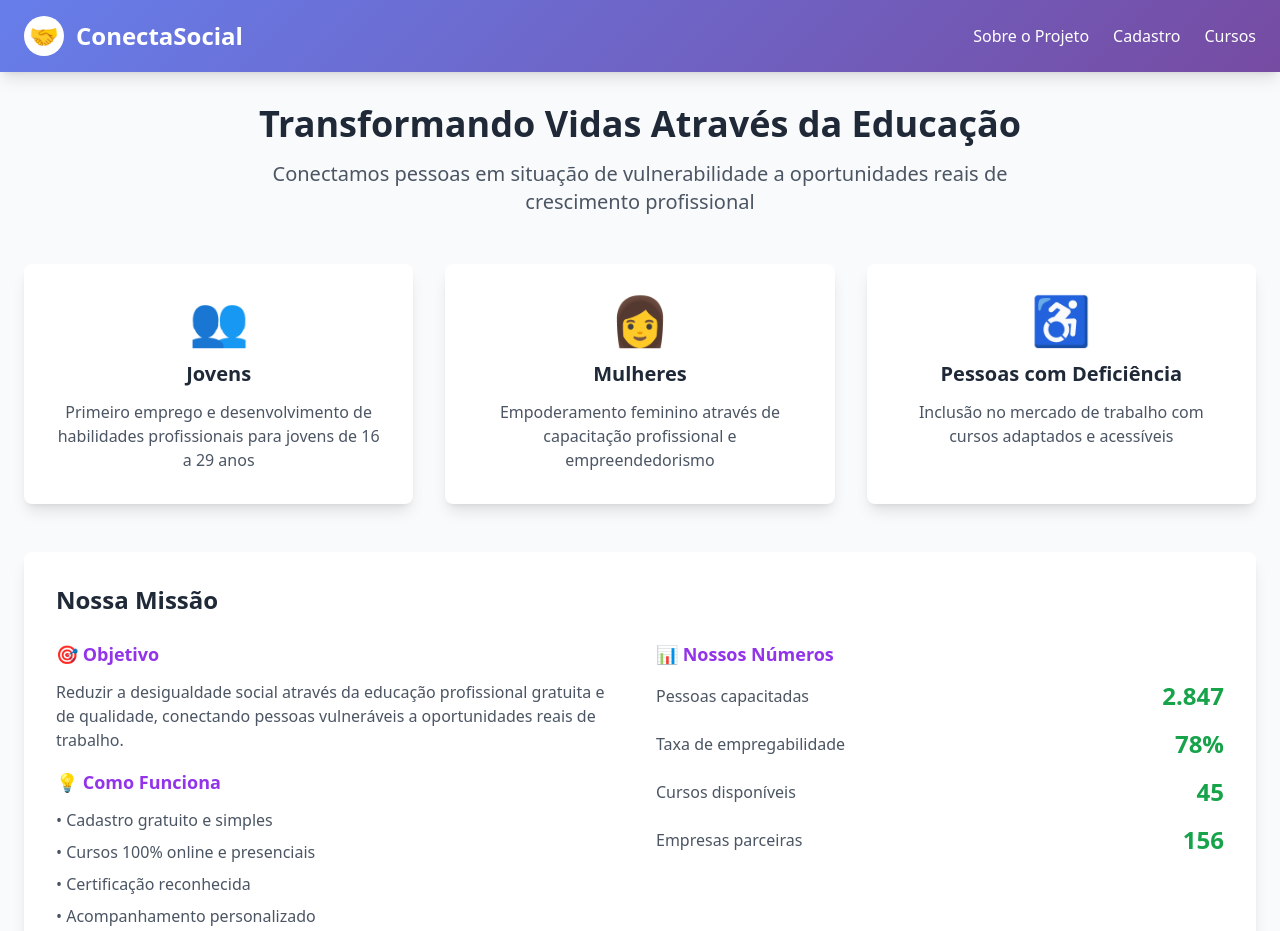
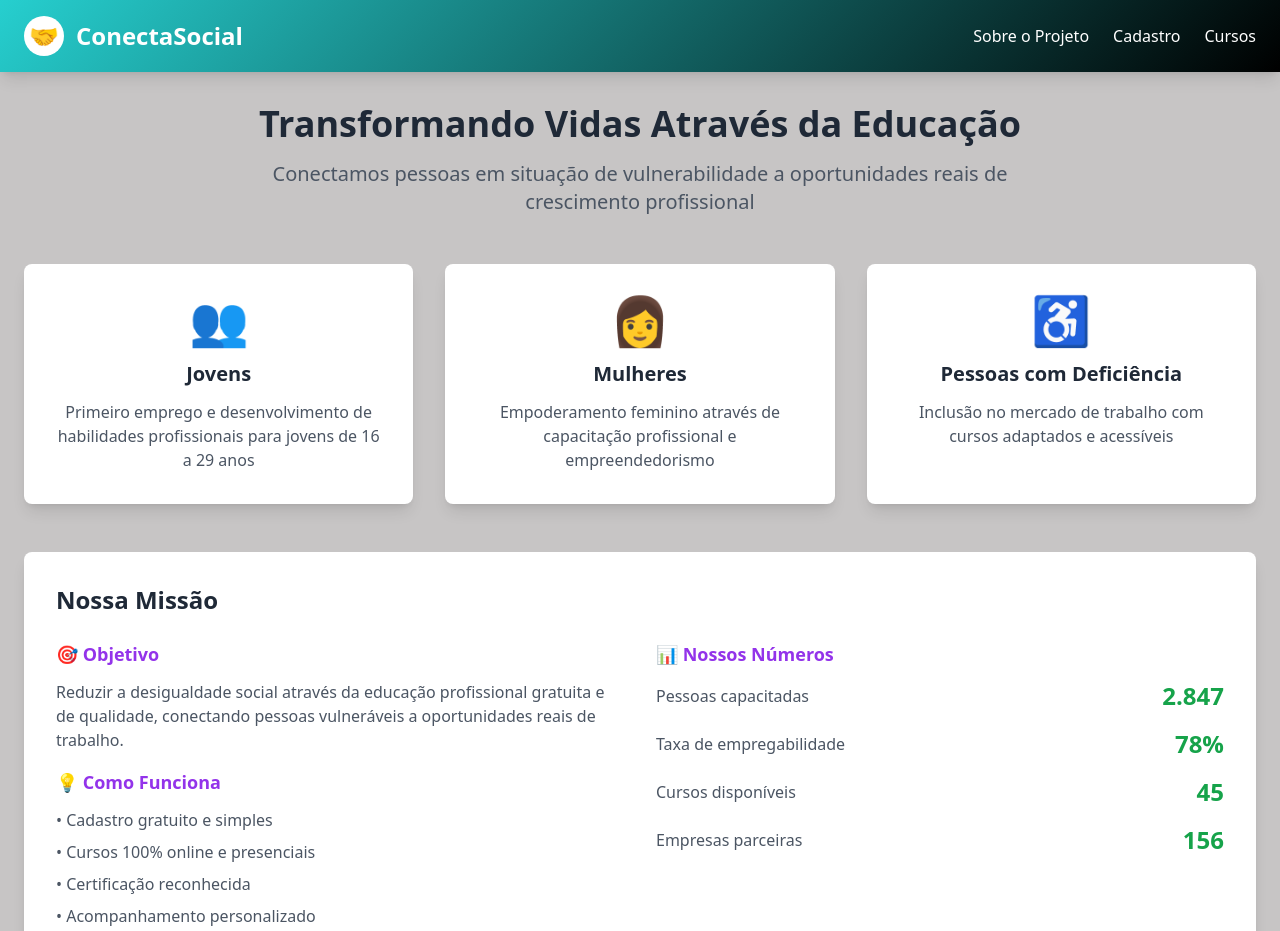
Before and after one commit to 5viniciusleandro6-cloud/Con3ctaSocial, a plain HTML site: page index.html in a window 1280 px wide. Shown: the top 931 px of the page. Drawn offline with nearby package versions, Linux system fonts and the light colour scheme.

Commit message:
Add files via upload

```diff
--- a/index.html
+++ b/index.html
@@ -9,7 +9,7 @@
 
 
 </head>
-<body class="bg-gray-50 font-sans">
+
     <!-- Header -->
     <header class="gradient-bg text-white shadow-lg">
         <div class="container mx-auto px-6 py-4">
--- a/style.css
+++ b/style.css
@@ -2,16 +2,20 @@
 
         body {
             box-sizing: border-box;
+
+  background-color: #c7c5c5; /* azul forte */
+
         }
+
         .gradient-bg {
-            background: linear-gradient(135deg, #667eea 0%, #764ba2 100%);
+            background: linear-gradient(135deg, #26cfcf 0%, #000000 100%);
         }
         .card-hover {
             transition: transform 0.3s ease, box-shadow 0.3s ease;
         }
         .card-hover:hover {
             transform: translateY(-5px);
-            box-shadow: 0 20px 25px -5px rgba(0, 0, 0, 0.1);
+            box-shadow: 0 20px 25px -5px rgba(179, 11, 221, 0.1);
         }
         .fade-in {
             animation: fadeIn 0.6s ease-in;
```
